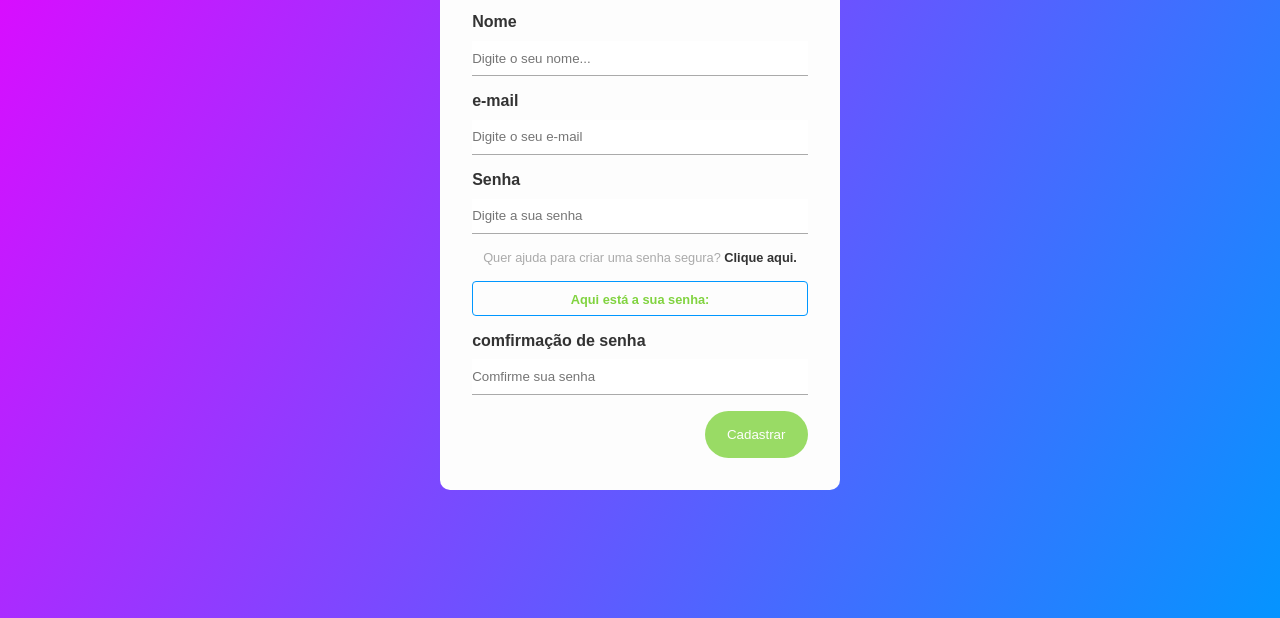
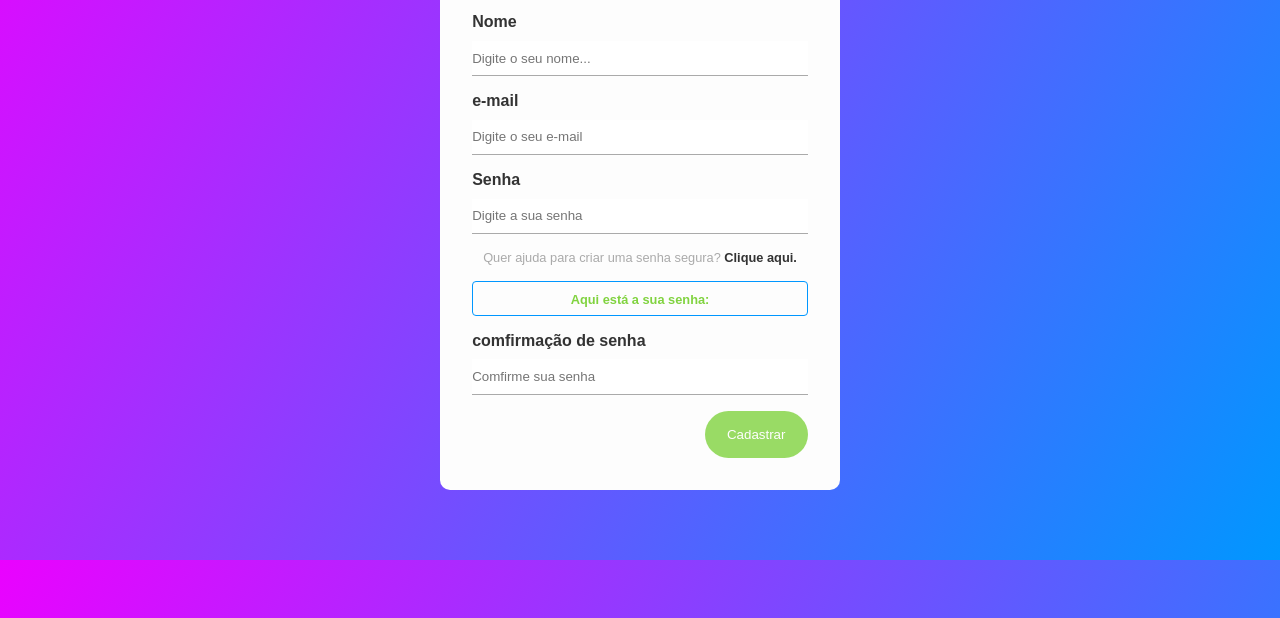
Before and after one commit to Brunofms16/gerador-de-senhas, a plain HTML site: page key-generator/index.html in a window 1280 px wide. Shown: the part 240-858 px from the top of the page. Drawn offline with Linux system fonts and the light colour scheme.

Commit message:
Update style.css
V

```diff
--- a/key-generator/style.css
+++ b/key-generator/style.css
@@ -13,12 +13,13 @@ html,body {
 }
 html {
 /*     background: url(https://th.bing.com/th/id/R.d7ee171ae363144b20d4c5bfa42c5b07?rik=wstdi7SMA3BweA&pid=ImgRaw&r=0); */
-/*     height: 100vh;
-    width: 100vw; */
+/*      */
 /*     background-attachment:fixed;
     background-repeat: no-repeat; */
 /*     margin: 0px; */
     background:linear-gradient(120deg, rgba(234,2,255,1)0%,#0097ff);
+height: 100vh;
+    width: 100vw;
 }
 input:focus {
     outline: none;
```
